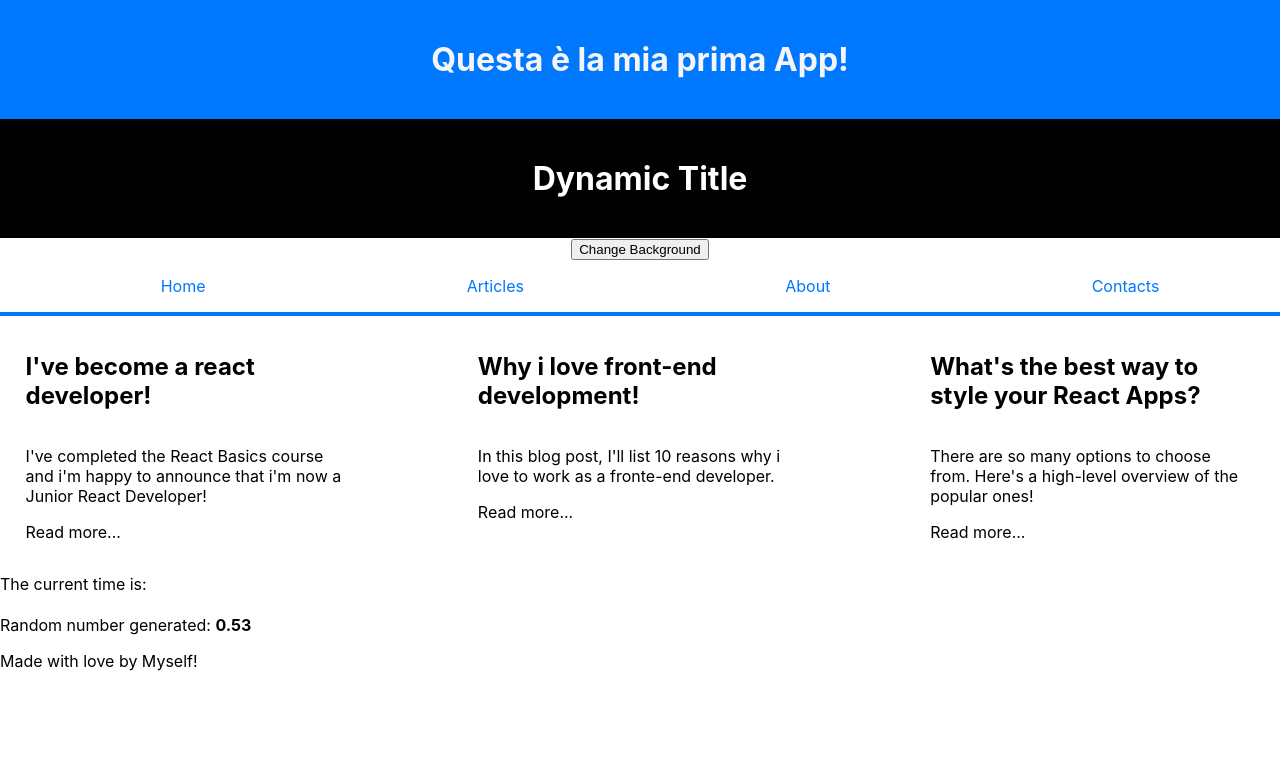
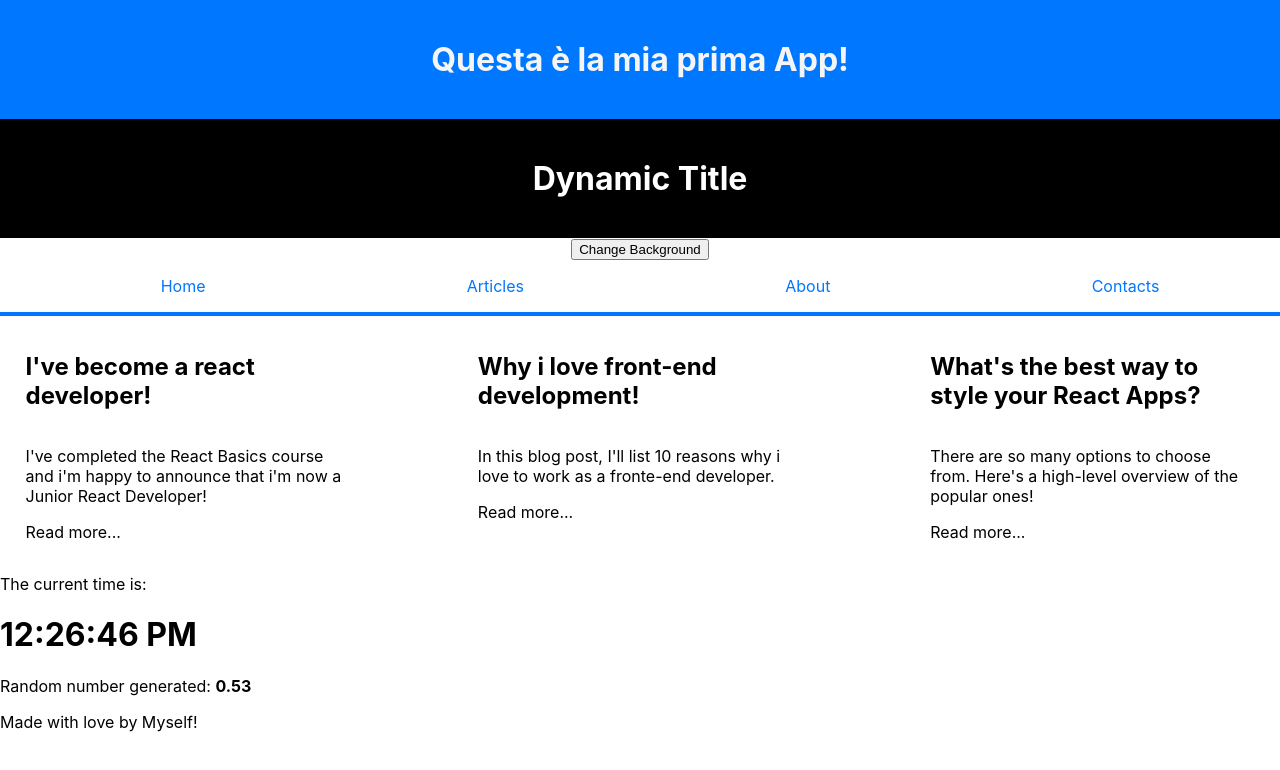
Before and after one commit to salvatorequagliariello/meta-course, a React (Create React App) app in the folder first-app/: page / in a window 1280 px wide. Shown: the top 770 px of the page. Built offline with nearby package versions, Linux system fonts and the light colour scheme.

Commit message:
create working clock

```diff
--- a/first-app/src/components/Clock.js
+++ b/first-app/src/components/Clock.js
@@ -1,4 +1,4 @@
-import { useState } from "react";
+import { useState, useEffect } from "react";
 
 function Message(props) {
     return (
@@ -7,17 +7,24 @@ function Message(props) {
 };
 
 function Clock() {
-    const data = new Date();
-    const [defaultTime, setTime] = useState(data.toLocaleTimeString());
+    const [date, setDate] = useState(new Date());
 
-    function changeTime() {
-        setTime(data.toLocaleTimeString());
-    }
+    function refreshClock() {
+        setDate(new Date());
+    };
+
+    useEffect(() => {
+        const timerId = setInterval(refreshClock, 1000);
+        return function cleanup() {
+            clearInterval(timerId);
+        };
+    }, []);
+
 
     return (
         <div>
             The current time is:
-            <Message message={changeTime} onChange={changeTime}/>
+            <Message message={date.toLocaleTimeString()}/>
         </div>
     );
 };
```
